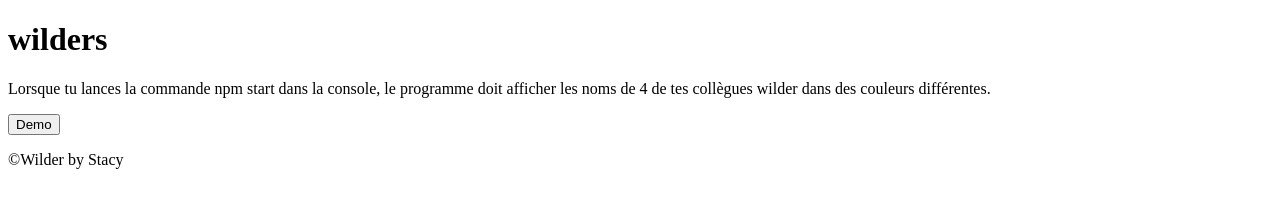
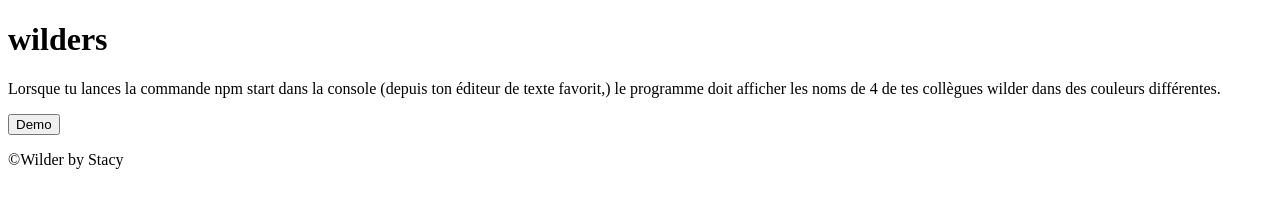
Before and after one commit to StacyAppleExtendedSolidAide/wilders, a website: page index.html in a window 1280 px wide. Drawn offline with Linux system fonts and the light colour scheme.

Commit message:
add info = modified index.html

```diff
--- a/index.html
+++ b/index.html
@@ -25,7 +25,8 @@
     </header>
     <main>
         <h1>wilders</h1>
-        <p>Lorsque tu lances la commande npm start dans la console, le programme doit afficher les noms de 4 de tes
+        <p>Lorsque tu lances la commande npm start dans la console (depuis ton éditeur de texte favorit,) le programme
+            doit afficher les noms de 4 de tes
             collègues wilder dans des couleurs différentes.</p>
         <script src="demo.js"></script>
         <button id="demo-btn" type="button">Demo</button>
```
